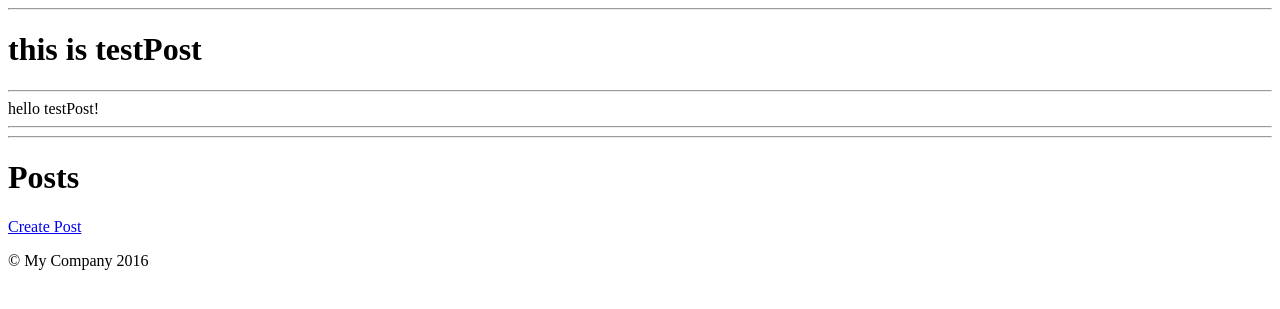
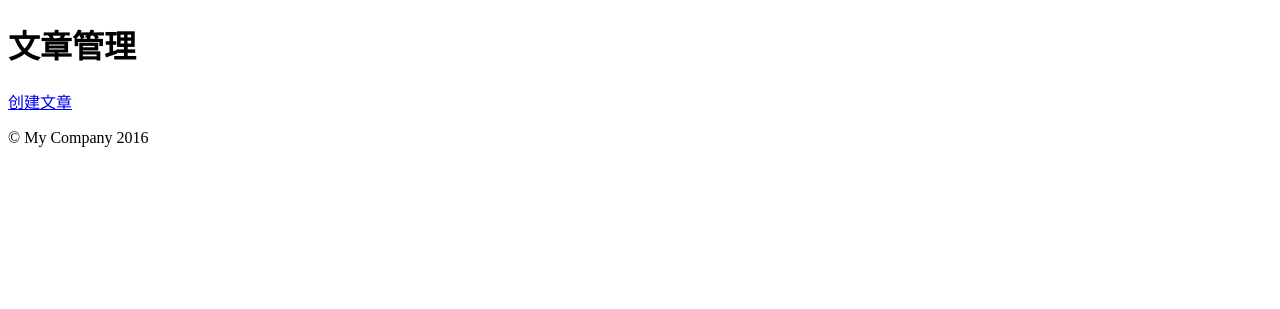
Before and after one commit to ipuxin/iblogh, a Yii app: template backend/views/post/index.php in a window 1280 px wide. Shown: the top 309 px of the page. Run offline with PHP 8.4 and a stand-in for Yii, Linux system fonts and the light colour scheme; the template is opened without the code that fills it, so the values that code supplies are empty; some libraries are stand-ins or nearby versions.

Commit message:
小修正,为GridView做铺垫

```diff
--- a/backend/views/post/create.php
+++ b/backend/views/post/create.php
@@ -6,8 +6,8 @@ use yii\helpers\Html;
 /* @var $this yii\web\View */
 /* @var $model common\models\Post */
 
-$this->title = 'Create Post';
-$this->params['breadcrumbs'][] = ['label' => 'Posts', 'url' => ['index']];
+$this->title = '新增文章';
+$this->params['breadcrumbs'][] = ['label' => '文章管理', 'url' => ['index']];
 $this->params['breadcrumbs'][] = $this->title;
 ?>
 <div class="post-create">
--- a/backend/views/post/index.php
+++ b/backend/views/post/index.php
@@ -2,22 +2,23 @@
 
 use yii\helpers\Html;
 use yii\grid\GridView;
+use common\models\Poststatus;
+
 
 /* @var $this yii\web\View */
 /* @var $searchModel common\models\PostSearch */
 /* @var $dataProvider yii\data\ActiveDataProvider */
 
-$this->title = 'Posts';
+$this->title = '文章管理';
 $this->params['breadcrumbs'][] = $this->title;
 ?>
 <div class="post-index">
-    <!--//把数据传递到testPost文件中-->
-<?= $this->render('testPost',['test_arr'=>'hello testPost!']) ?>
+
     <h1><?= Html::encode($this->title) ?></h1>
-    <?php // echo $this->render('_search', ['model' => $searchModel]); ?>
+    <?php  //echo $this->render('_search', ['model' => $searchModel]); ?>
 
     <p>
-        <?= Html::a('Create Post', ['create'], ['class' => 'btn btn-success']) ?>
+        <?= Html::a('创建文章', ['create'], ['class' => 'btn btn-success']) ?>
     </p>
     <?= GridView::widget([
         'dataProvider' => $dataProvider,
```
